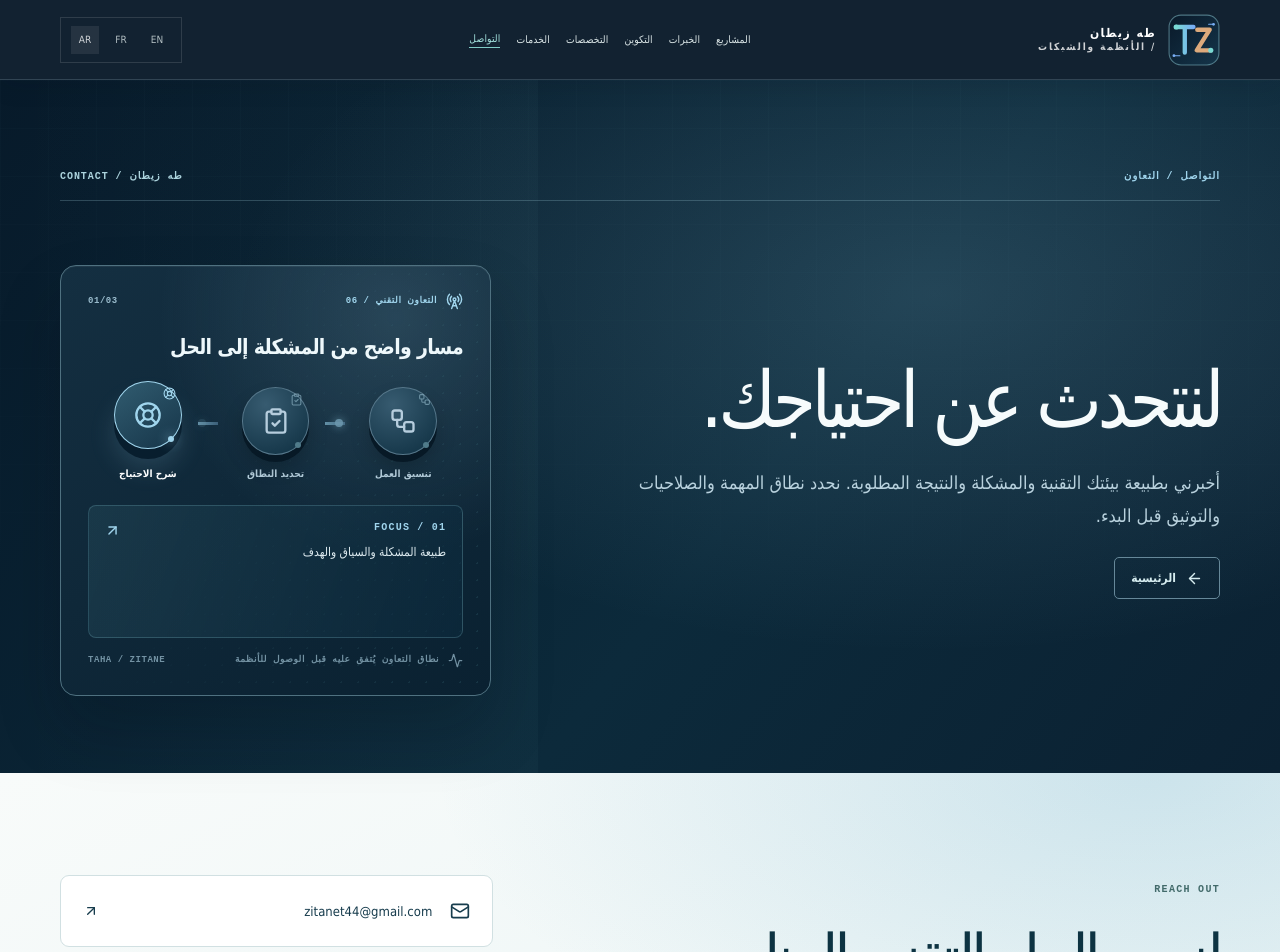
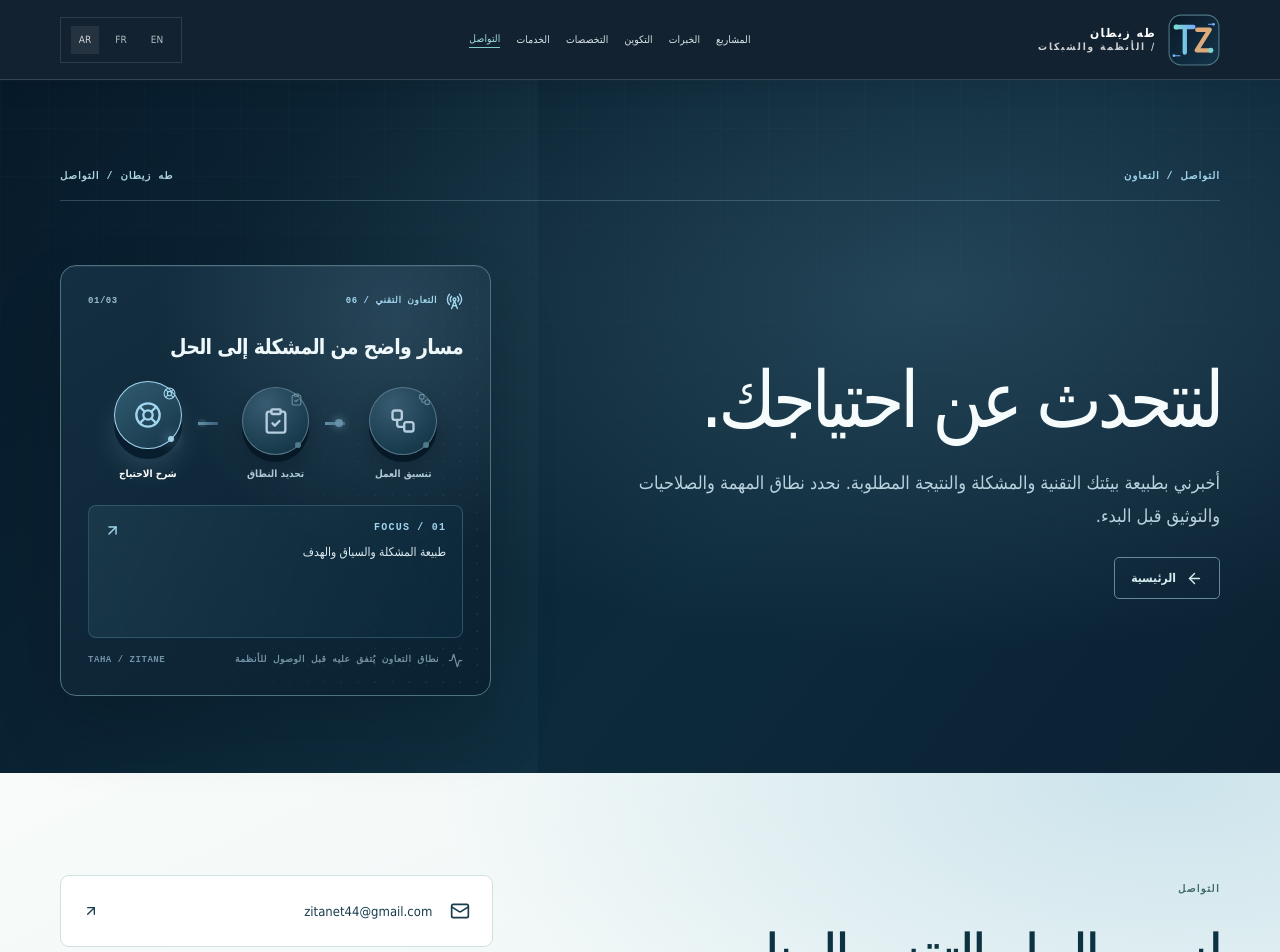
Before and after one commit to tahazitan/taha-zitane-portfolio, a Next.js app: page /ar/contact/ in a window 1280 px wide. Shown: the top 952 px of the page. Built offline with nearby package versions, Linux system fonts and the light colour scheme.

Commit message:
fix(i18n): localized section headings and institution cities

```diff
--- a/src/components/SectionPage.tsx
+++ b/src/components/SectionPage.tsx
@@ -53,7 +53,7 @@ export default function SectionPage({locale,section}:{locale:Locale;section:Sect
   <Navigation locale={locale} section={section}/>
   <main>
    <section className="detail-hero" id="top"><div className="container-xl detail-hero-inner">
-    <div className="detail-headerline"><span>{t[0]}</span><span>{rtl?"طه زيطان":"TAHA ZITANE"} / {section.toUpperCase()}</span></div>
+    <div className="detail-headerline"><span>{t[0]}</span><span>{rtl?"طه زيطان":"TAHA ZITANE"} / {c.nav[["projects","experience","education","expertise","services","contact"].indexOf(section)]}</span></div>
     <div className="detail-hero-body"><div><h1>{t[1]}</h1><p>{t[2]}</p><Link className="detail-back" href={homePath(locale)}><ArrowLeft size={17}/>{locale==="fr"?"Accueil":rtl?"الرئيسية":"Home"}</Link></div>
     <SectionHeroVisual section={section} locale={locale}/></div>
    </div></section>
@@ -66,7 +66,7 @@ export default function SectionPage({locale,section}:{locale:Locale;section:Sect
    </div></section>}
    {section==="education"&&<section id="education" className="section education-section"><div className="container-xl">
     <div className="education-grid">
-     <Reveal><h2>{p.studyTitle}</h2><div className="study-list">{p.studies.map(item=>{const m=marks[item.year as keyof typeof marks];return <article className="study-item" key={item.year}><small>{item.year}</small><div className="study-body"><div className="institution-head"><span className={`institution-crest institution-crest--${m.logo}`} role="img" aria-label={m.name}/><span className="institution-name">{m.name}<small>{m.city}</small></span></div><h3>{item.title}</h3><p>{item.detail}</p></div></article>})}</div></Reveal>
+     <Reveal><h2>{p.studyTitle}</h2><div className="study-list">{p.studies.map(item=>{const m=marks[item.year as keyof typeof marks];return <article className="study-item" key={item.year}><small>{item.year}</small><div className="study-body"><div className="institution-head"><span className={`institution-crest institution-crest--${m.logo}`} role="img" aria-label={m.name}/><span className="institution-name">{m.name}<small>{rtl?{"TANGER":"طنجة","TÉTOUAN":"تطوان","FACULTÉ DES SCIENCES":"كلية العلوم","CHEFCHAOUEN":"شفشاون"}[m.city]||m.city:m.city}</small></span></div><h3>{item.title}</h3><p>{item.detail}</p></div></article>})}</div></Reveal>
      <Reveal delay={.08}><h2>{p.trainingTitle}</h2><ol className="training-list training-timeline">{p.courses.map((item,i)=><li className="training-item" key={item.name}><span className="training-index" aria-hidden="true">{String(i+1).padStart(2,"0")}</span><div className="training-details"><strong>{item.name}</strong><span>{item.provider}</span><TechnologyMarks technologies={[item.provider]} limit={1}/></div><small>{item.kind}</small></li>)}</ol></Reveal>
     </div>
    </div></section>}
@@ -76,8 +76,8 @@ export default function SectionPage({locale,section}:{locale:Locale;section:Sect
      <div className="services-grid">{c.services.map((s,i)=><Reveal key={s.number}><article className="service-item"><span className="service-number">{s.number}</span><ServiceVisual index={i} locale={locale} title={s.title}/><h2>{s.title}</h2><p>{s.body}</p><div className="service-tool-strip"><TechnologyMarks technologies={serviceTools[i]} limit={4}/></div><a className="service-action" href={mailUrl}>{c.emailMe}<ArrowUpRight size={16}/></a></article></Reveal>)}</div>
     </div></section>
     <section className="process-section"><div className="container-xl"><span className="section-number">WORKFLOW / 01—04</span><h2>{locale==="fr"?"Une collaboration transparente":rtl?"منهجية تعاون واضحة":"A practical collaboration process"}</h2><div className="process-steps">{(locale==="fr"?["Analyse du besoin","Diagnostic & périmètre","Intervention autorisée","Validation & documentation"]:rtl?["فهم الاحتياج","التشخيص وتحديد النطاق","التنفيذ المصرّح به","التحقق والتوثيق"]:["Discovery","Diagnosis & scope","Authorized implementation","Validation & handover"]).map((s,i)=><div key={s}><span>0{i+1}</span><strong>{s}</strong></div>)}</div></div></section></>}
-   {section==="contact"&&<section id="contact" className="contact-detail-section"><div className="container-xl"><div className="contact-detail-grid"><div><span className="section-number">REACH OUT</span><h2>{locale==="fr"?"Construisons une solution adaptée.":rtl?"لنحدد الحل التقني المناسب.":"Start with the problem. Build the solution."}</h2><p>{c.contactBody}</p><a href={mailUrl} className="contact-big-email">{locale==="ar"?"راسلني":locale==="fr"?"Écrivez-moi":"Email me"}<ArrowUpRight size={22}/></a></div><div className="contact-route-list"><a href={mailUrl}><Mail size={20}/>zitanet44@gmail.com<ArrowUpRight size={16}/></a><a href={`tel:${phoneNumber}`}><Phone size={20}/>{prettyPhoneNumber}</a><a href={githubUrl} target="_blank" rel="noopener noreferrer"><Github size={20}/>GitHub<ArrowUpRight size={16}/></a><a href={linkedInUrl} target="_blank" rel="noopener noreferrer"><Linkedin size={20}/>LinkedIn<ArrowUpRight size={16}/></a></div></div></div></section>}
-   {section!=="contact"&&<section className="detail-next"><div className="container-xl"><div><span className="section-number">NEXT / COLLABORATE</span><h2>{locale==="fr"?"Un projet ou un besoin technique ?":rtl?"عندك مشروع أو احتياج تقني؟":"Have a technical challenge?"}</h2><p>{c.contactBody}</p></div><Link className="btn btn-primary" href={route(locale,"contact")}>{c.emailMe}<ArrowUpRight size={18}/></Link></div></section>}
+   {section==="contact"&&<section id="contact" className="contact-detail-section"><div className="container-xl"><div className="contact-detail-grid"><div><span className="section-number">{locale==="fr"?"CONTACT":rtl?"التواصل":"REACH OUT"}</span><h2>{locale==="fr"?"Construisons une solution adaptée.":rtl?"لنحدد الحل التقني المناسب.":"Start with the problem. Build the solution."}</h2><p>{c.contactBody}</p><a href={mailUrl} className="contact-big-email">{locale==="ar"?"راسلني":locale==="fr"?"Écrivez-moi":"Email me"}<ArrowUpRight size={22}/></a></div><div className="contact-route-list"><a href={mailUrl}><Mail size={20}/>zitanet44@gmail.com<ArrowUpRight size={16}/></a><a href={`tel:${phoneNumber}`}><Phone size={20}/>{prettyPhoneNumber}</a><a href={githubUrl} target="_blank" rel="noopener noreferrer"><Github size={20}/>GitHub<ArrowUpRight size={16}/></a><a href={linkedInUrl} target="_blank" rel="noopener noreferrer"><Linkedin size={20}/>LinkedIn<ArrowUpRight size={16}/></a></div></div></div></section>}
+   {section!=="contact"&&<section className="detail-next"><div className="container-xl"><div><span className="section-number">{locale==="fr"?"ÉTAPE SUIVANTE / COLLABORER":rtl?"الخطوة التالية / التعاون":"NEXT / COLLABORATE"}</span><h2>{locale==="fr"?"Un projet ou un besoin technique ?":rtl?"عندك مشروع أو احتياج تقني؟":"Have a technical challenge?"}</h2><p>{c.contactBody}</p></div><Link className="btn btn-primary" href={route(locale,"contact")}>{c.emailMe}<ArrowUpRight size={18}/></Link></div></section>}
   </main>
   <FooterBrand locale={locale}/>
  </div>;
```
